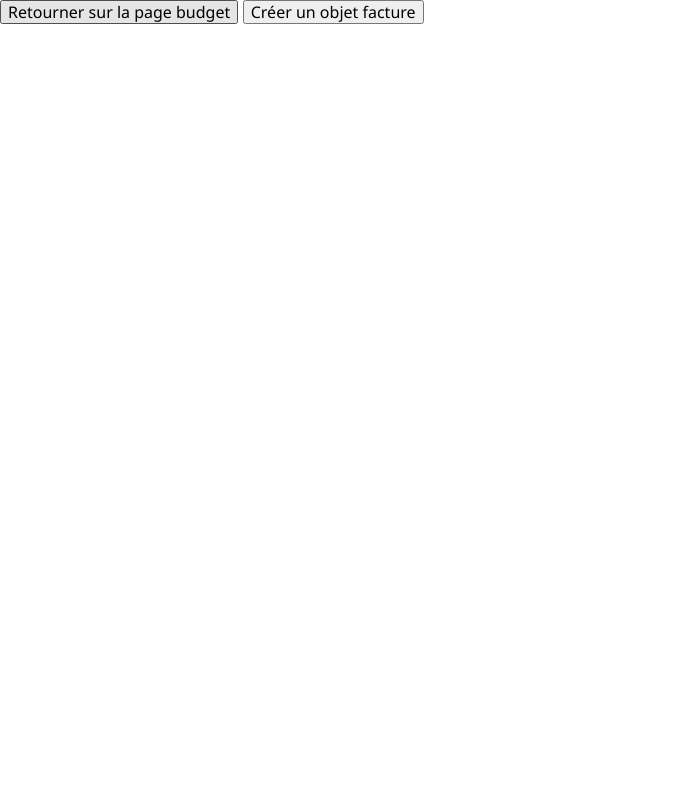
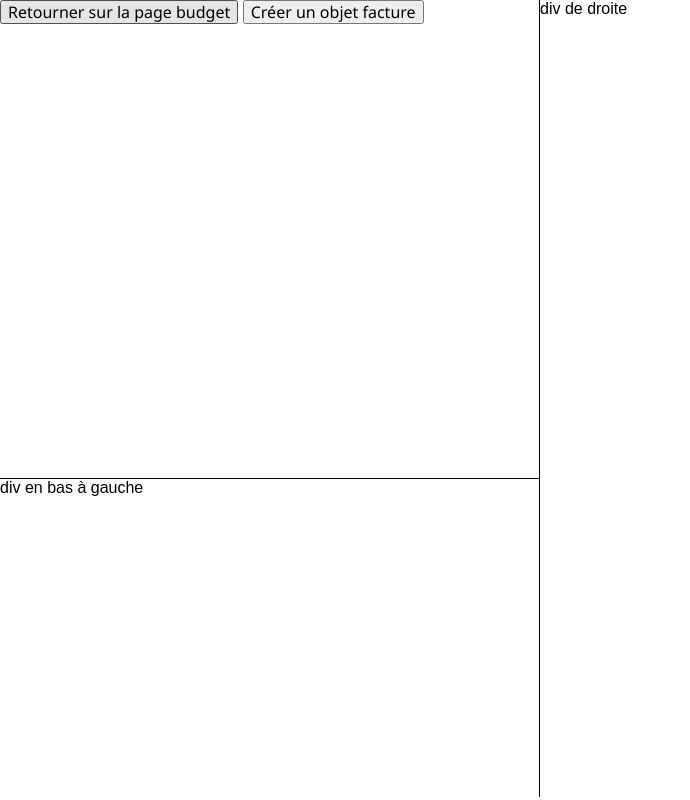
Before and after one commit to TitusVM/stonksmanager, an Electron app: page billsManager.html in a window 900 px wide. Shown: the whole page, without its empty margins (0-690 px from the left). Drawn offline with nearby package versions, Linux system fonts and the light colour scheme.

Commit message:
Beginning of billsManager's UI

```diff
--- a/billsManager.html
+++ b/billsManager.html
@@ -10,11 +10,22 @@
 
 </head>
 
-<body>
-    <div>
-        <button class="btn btn-default" onclick="window.location.href='budget.html'" style="font-family: 'Segoe UI' , Tahoma,Geneva, Verdana, sans-serif;">Retourner sur la page budget</button>
-        <button class="btn btn-default" id="btn-newBill" style="font-family: 'Segoe UI' , Tahoma,Geneva, Verdana, sans-serif;">Créer un objet facture</button>
+<body">
+    <div style="display:flex;">
+        <div style="width:60vw;height:99.5vh;">
+            <div style="height:60%;border:1px;border-color:black;border-style: solid;border-bottom: 0px;border-left:0px;border-top:0px;">
+                <button class="btn btn-default" onclick="window.location.href='budget.html'" style="font-family: 'Segoe UI' , Tahoma,Geneva, Verdana, sans-serif;">Retourner sur la page budget</button>
+                <button class="btn btn-default" id="btn-newBill" style="font-family: 'Segoe UI' , Tahoma,Geneva, Verdana, sans-serif;">Créer un objet facture</button>
+            </div>
+            <div style="height:40%;border:1px;border-color:black;border-style: solid;border-left:0px;border-bottom: 0px;">
+                <label>div en bas à gauche</label>
+            </div>
+        </div>
+        <div style="width:40vw;height:99.5vh;">
+            <label>div de droite</label>
+        </div>
     </div>
+
     <script src=" billsManagerScript.js"></script>
 </body>
 
```
Also changed, not shown: login.html (+2 -2 lines).
